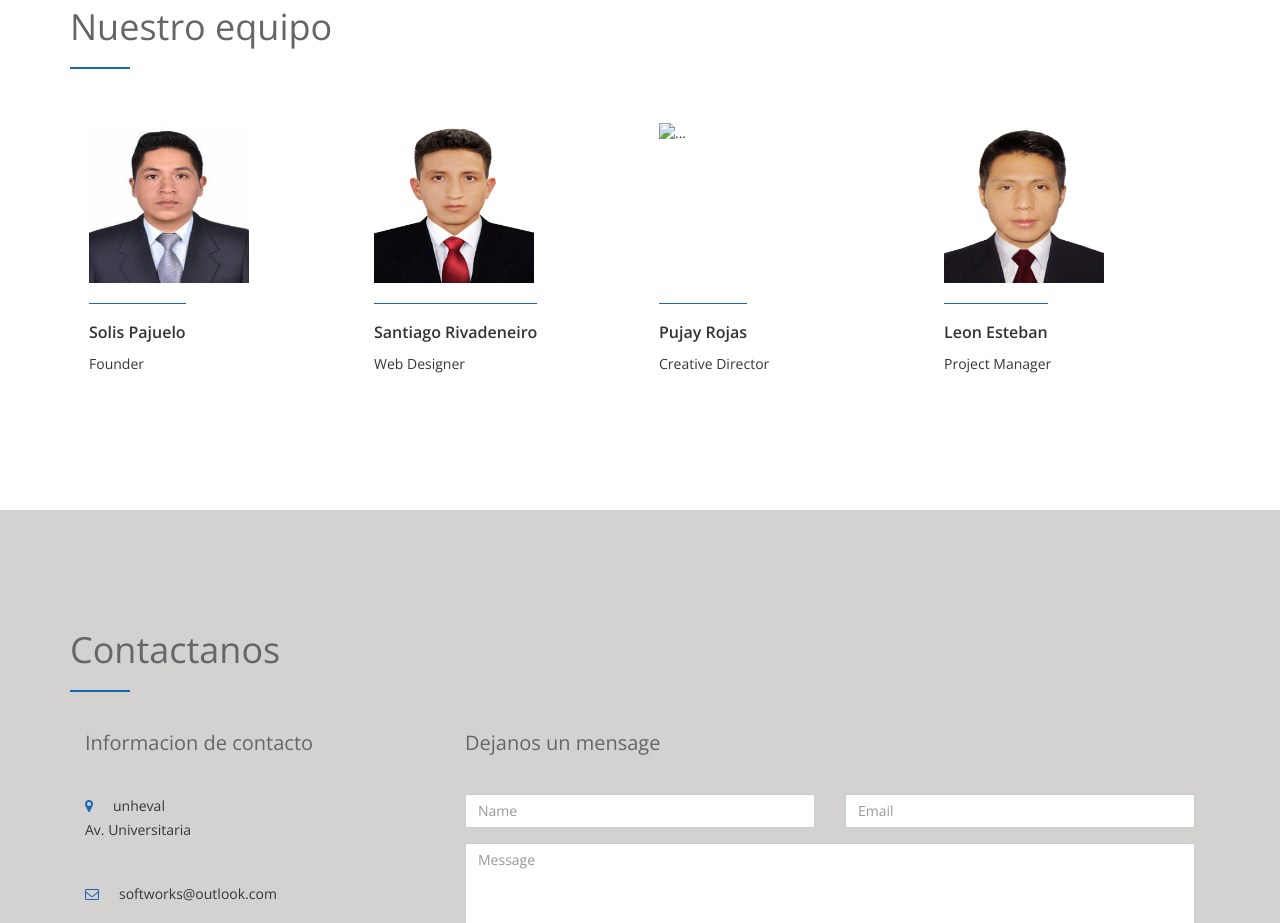
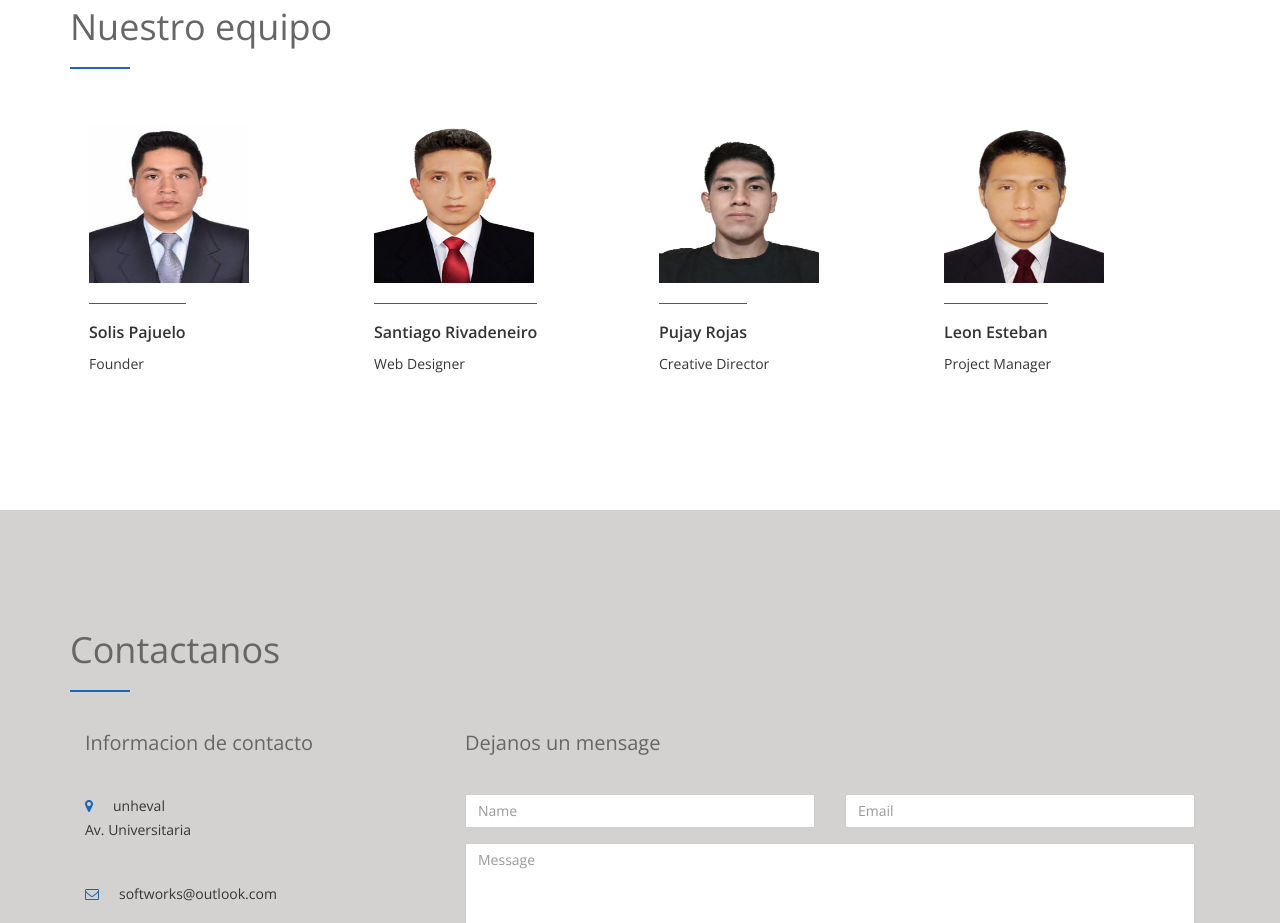
Before and after one commit to IanJames12Xd/softWorks, a plain HTML site: page index.html in a window 1280 px wide. Shown: the part 3120-4043 px from the top of the page. Drawn offline with nearby package versions, Linux system fonts and the light colour scheme.

Commit message:
Update index.html

```diff
--- a/index.html
+++ b/index.html
@@ -269,7 +269,7 @@
         </div>
       </div>
       <div class="col-md-3 col-sm-6 team">
-        <div class="thumbnail"> <img src="img/team/sandro.jpg" alt="..." class="team-img">
+        <div class="thumbnail"> <img src="img/team/sandro.jpeg" alt="..." class="team-img">
           <div class="caption">
             <h3>Pujay Rojas</h3>
             <p>Creative Director</p>
```
